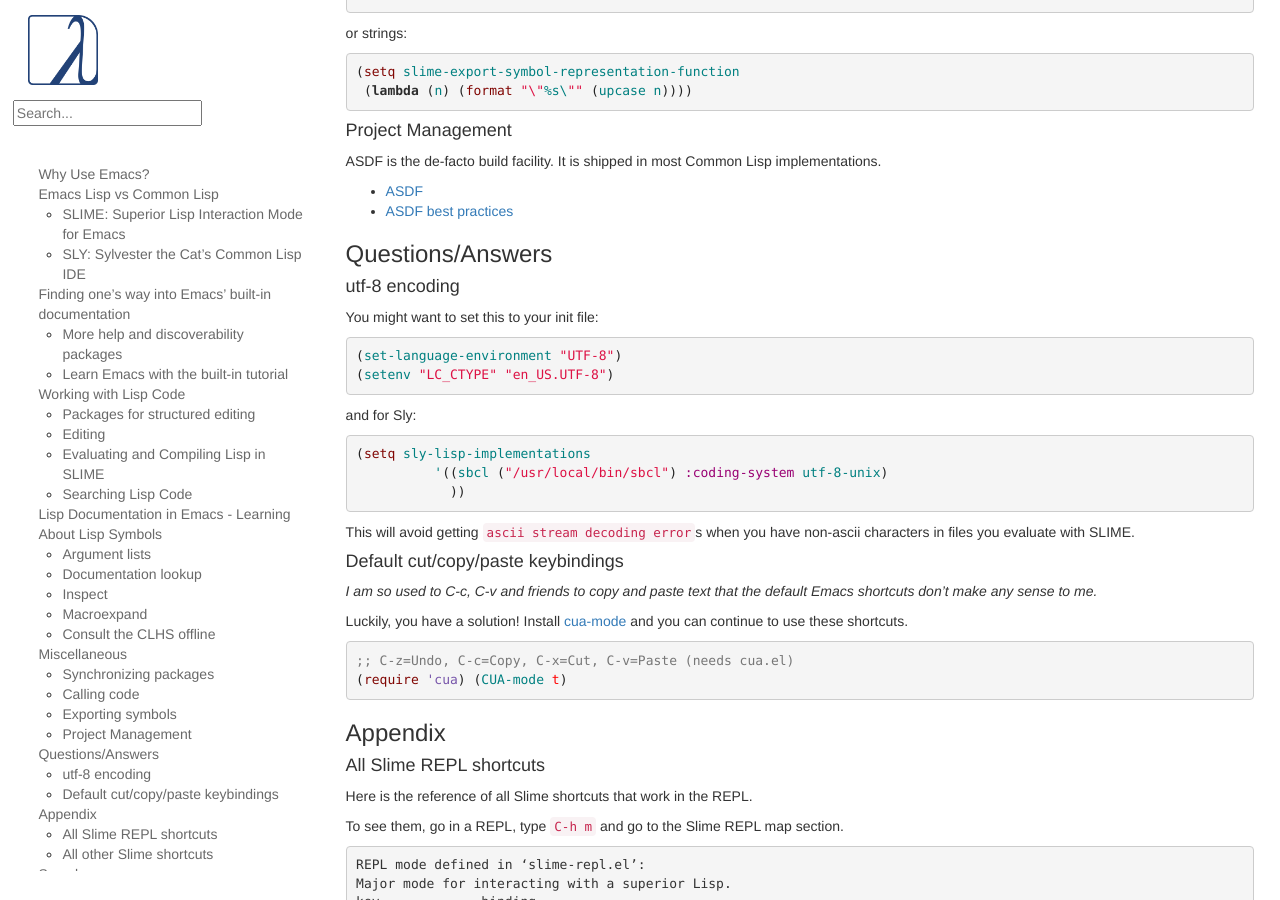
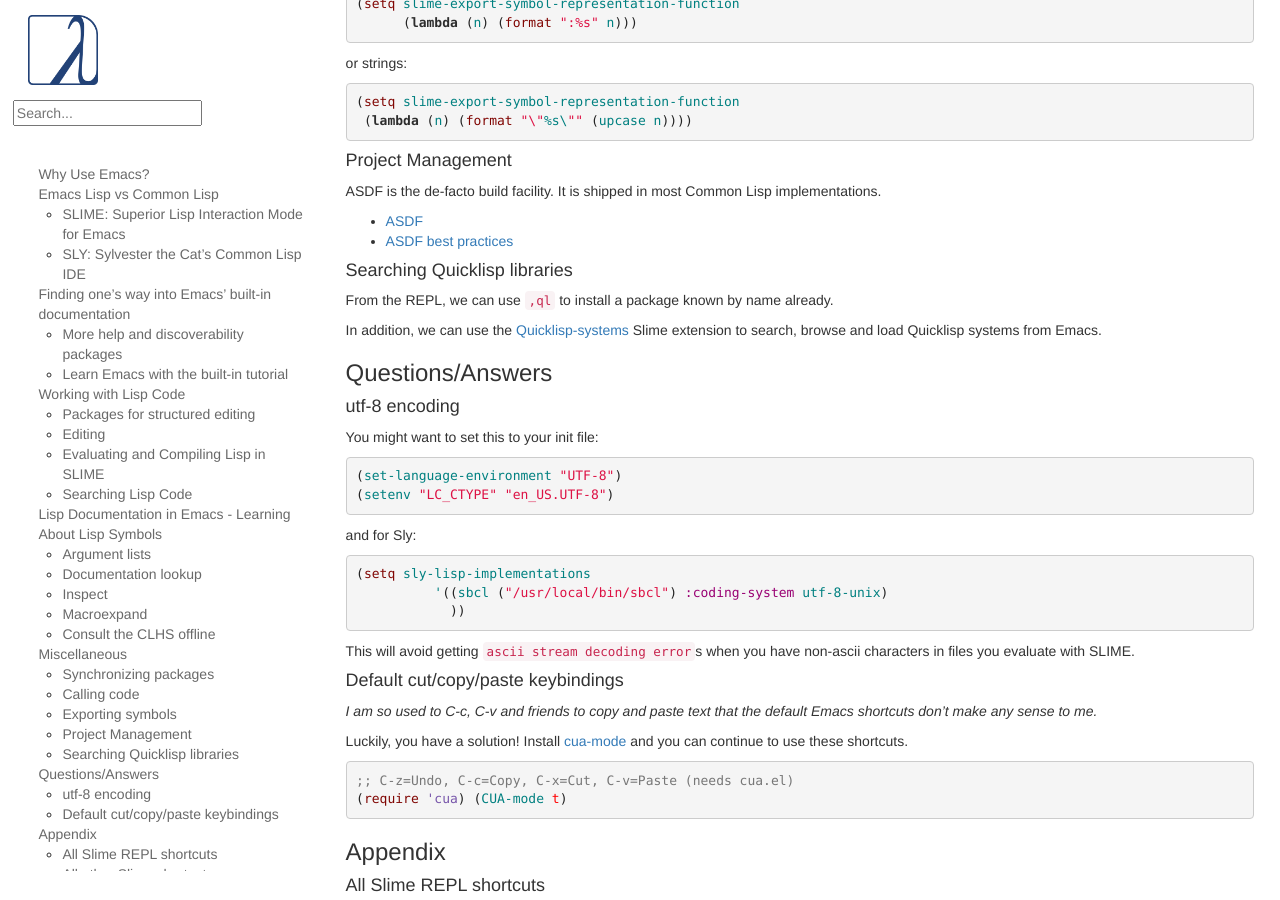
Before and after one commit to LispCookbook/cl-cookbook, a Jekyll site: the page built from emacs-ide.md, in a window 1280 px wide and 900 px high, scrolled down 10514 px. Built offline with Jekyll 4.4.1, drawn with Linux system fonts in a browser that asks for light colours; some of the changed text lies outside the part shown.

Commit message:
emacs: document mmontone's new slime-doc-contribs and quicklisp-systems

```diff
--- a/emacs-ide.md
+++ b/emacs-ide.md
@@ -522,6 +522,9 @@
 - **C-c C-d #** for reader macros
 - **C-c C-d ~**  for format directives
 
+You can enhance the help buffer with the Slime extension [slime-doc-contribs](https://github.com/mmontone/slime-doc-contribs). It will show more information in a nice looking buffer.
+
+
 #### Inspect
 
 You can call `(inspect 'symbol)` from the REPL or call it with `C-c I` from a source file.
@@ -638,6 +641,13 @@
 
   * [ASDF](https://common-lisp.net/project/asdf/)
   * [ASDF best practices](https://gitlab.common-lisp.net/asdf/asdf/blob/master/doc/best_practices.md)
+
+#### Searching Quicklisp libraries
+
+From the REPL, we can use `,ql` to install a package known by name already.
+
+In addition, we can use the [Quicklisp-systems](https://github.com/mmontone/quicklisp-systems) Slime extension to search, browse and load Quicklisp systems from Emacs.
+
 
 ### Questions/Answers
 
```
